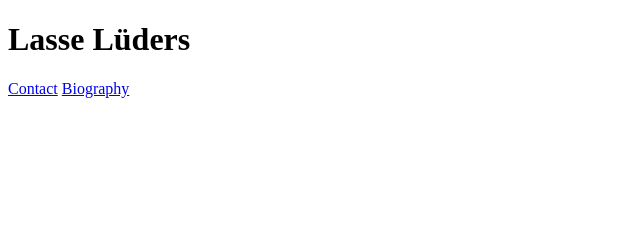
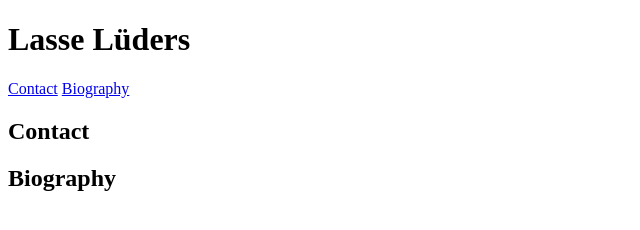
Before and after one commit to lalueders/personal-website, a plain HTML site: page index.html in a window 1280 px wide. Shown: the whole page, without its empty margins (0-640 px from the left). Drawn offline with Linux system fonts and the light colour scheme.

Commit message:
Add section headings

```diff
--- a/index.html
+++ b/index.html
@@ -16,8 +16,12 @@
       <a href="#biography">Biography</a>
     </nav>
   </header>
-  <section id="Contact"></section>
-  <section id="biography"></section>
+  <section id="Contact">
+    <h2>Contact</h2>
+  </section>
+  <section id="biography">
+    <h2>Biography</h2>
+  </section>
 </body>
 
 </html>
```
